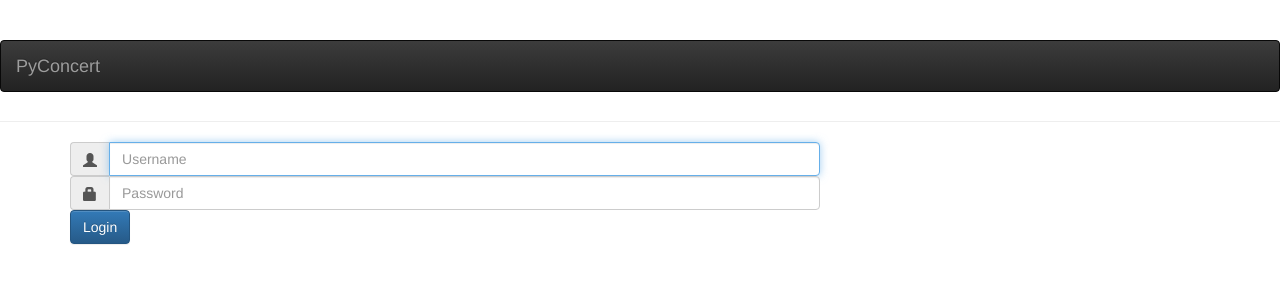
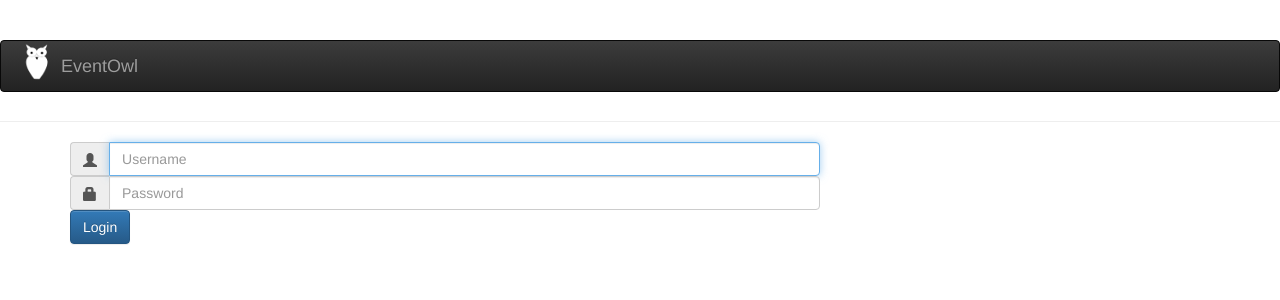
Before and after one commit to DerDot/pyconcert-django, a Django app: page /accounts/login/ in a window 1280 px wide. Shown: the top 300 px of the page. Run offline with Django 3.2, Linux system fonts and the light colour scheme; parts of the project's set-up code (start-up, migrations or seed data) failed here and were passed over; some libraries are stand-ins or nearby versions.

Commit message:
EventOwl Icon.

```diff
--- a/pyconcert/templates/pyconcert/base.html
+++ b/pyconcert/templates/pyconcert/base.html
@@ -1,6 +1,6 @@
 {% load staticfiles %}
 <html>
-	<head> <title>Pyconcert</title>
+	<head> <title>EventOwl</title>
 		<link rel="stylesheet" href="{% static 'bootstrap/css/bootstrap.min.css' %}">
 		<link rel="stylesheet" href="{% static 'bootstrap/css/bootstrap-theme.min.css' %}">
 		<script src="{% static 'jquery/jquery.min.js' %}"></script>
@@ -13,7 +13,8 @@
     <nav class="navbar navbar-inverse" role="navigation">
       <div class="container-fluid">
         <div class="navbar-header">
-          <a class="navbar-brand" href="/">PyConcert</a>
+          <a href="/" class="pull-left"><img src="{% static 'icons/eventowl-white.png' %}"></a>
+          <a class="navbar-brand" href="/">EventOwl</a>
         </div>
 
       <div class="collapse navbar-collapse" id="collapse">
```
Also changed, not shown: provided_static/icons/eventowl-gray.png (added), provided_static/icons/eventowl-white.png (added), provided_static/icons/eventowl.png (added), provided_static/icons/eventowl.svg (added).
